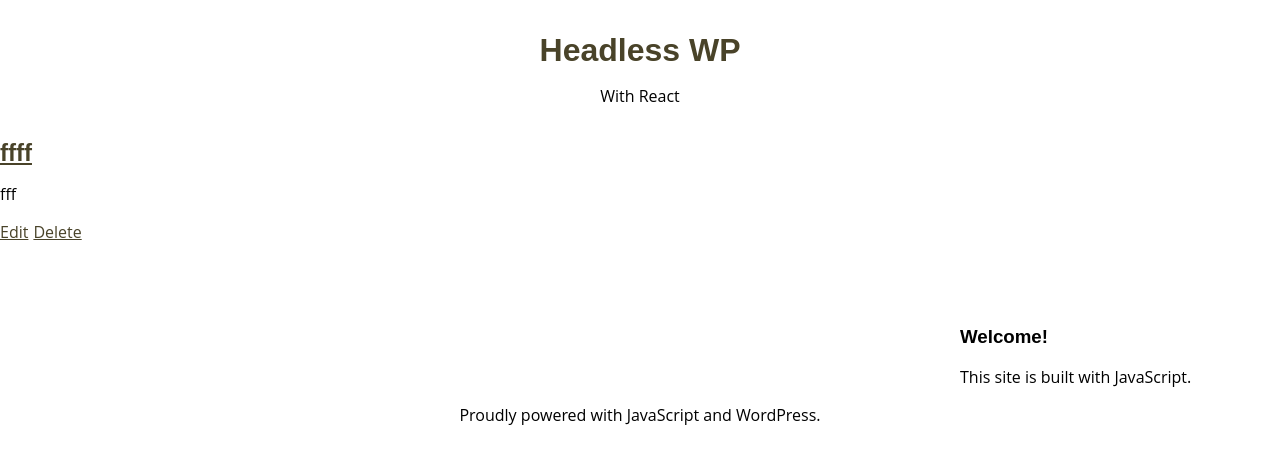
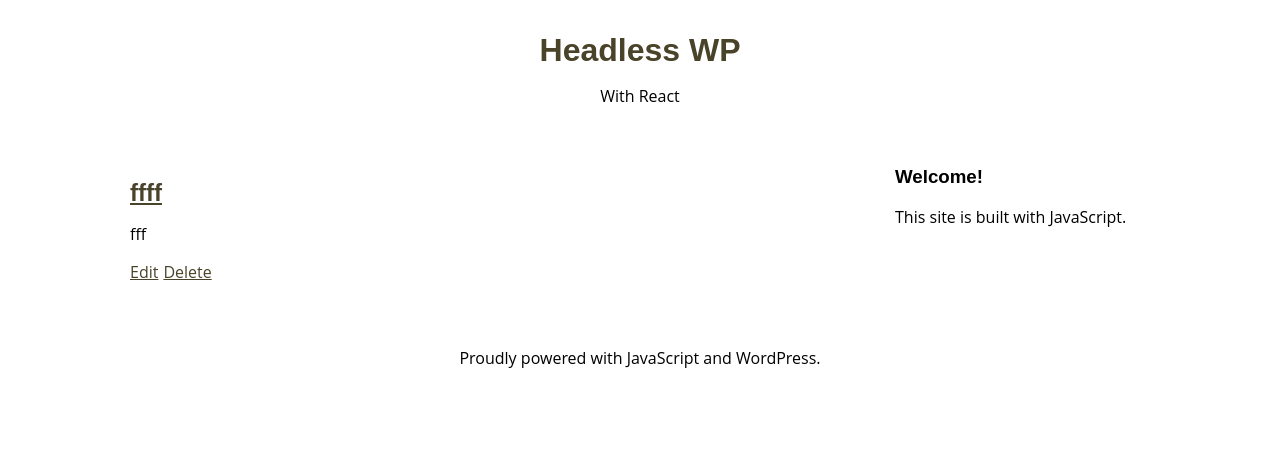
Before and after one commit to zgordon/headless-react-jwt-auth-wordpress, a React (Create React App) app: page / in a window 1280 px wide. Shown: the top 464 px of the page. Built offline with nearby package versions, Linux system fonts and the light colour scheme.

Commit message:
Adding proper markup to Posts

```diff
--- a/src/App.js
+++ b/src/App.js
@@ -10,8 +10,10 @@
     return (
       <div className="page">
         <Header />
-        <Posts />
-        <Aside />
+        <div id="content" className="site-content">
+          <Posts />
+          <Aside />
+        </div>
         <Footer />
       </div>
     );
--- a/src/components/Posts.js
+++ b/src/components/Posts.js
@@ -3,9 +3,11 @@
 
 const Posts = props => {
   return (
-    <main id="main" className="site-main">
-      <Post />
-    </main>
+    <div id="primary" class="content-area">
+      <main id="main" className="site-main">
+        <Post />
+      </main>
+    </div>
   );
 };
 export default Posts;
```
